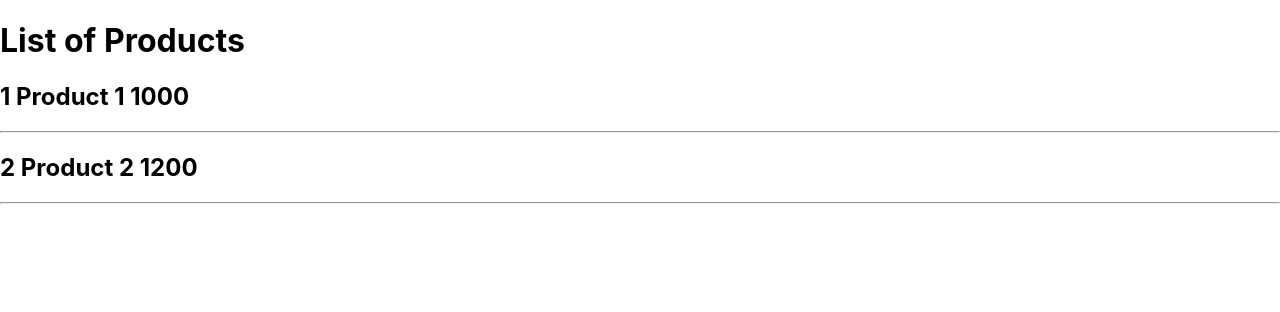
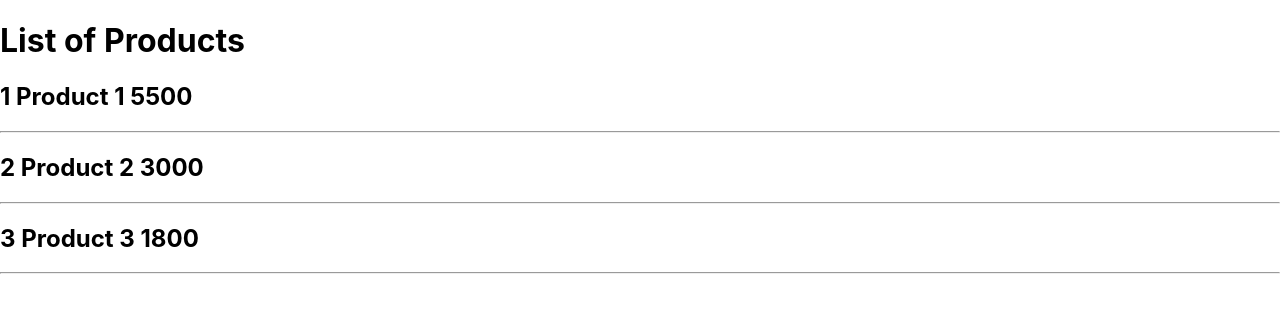
Before and after one commit to jay-biztech/next-js-app, a Next.js app: page /products in a window 1280 px wide. Shown: the top 312 px of the page. Built offline with nearby package versions, Linux system fonts and the light colour scheme; data requests are answered from the project's data file.

Commit message:
Regenerate data

```diff
--- a/db.json
+++ b/db.json
@@ -3,14 +3,20 @@
     {
       "id": 1,
       "title": "Product 1",
-      "price": 1000,
+      "price": 5500,
       "description": "Description 1"
     },
     {
       "id": 2,
       "title": "Product 2",
-      "price": 1200,
+      "price": 3000,
       "description": "Description 2"
+    },
+    {
+      "id": 3,
+      "title": "Product 3",
+      "price": 1800,
+      "description": "Description 3"
     }
   ]
 }
--- a/pages/products/[productId].js
+++ b/pages/products/[productId].js
@@ -19,6 +19,9 @@ export default Product
 
 export async function getStaticProps(context) {
     const { params } = context
+
+    console.log(`Regenerating product ${params.productId}`)
+
     const response = await fetch(
         `http://localhost:4000/products/${params.productId}`
     )
@@ -34,6 +37,7 @@ export async function getStaticProps(context) {
         props: {
             product: data,
         },
+        revalidate: 10
     }
 }
 
--- a/pages/products/index.js
+++ b/pages/products/index.js
@@ -23,12 +23,15 @@ function ProductList({ products }) {
 export default ProductList
 
 export async function getStaticProps() {
+    console.log('Generating / Regenerating Product List')
+
     const response = await fetch('http://localhost:4000/products')
     const data = await response.json()
 
     return {
         props: {
             products: data,
-        }
+        },
+        revalidate: 10,
     }
 }
```
